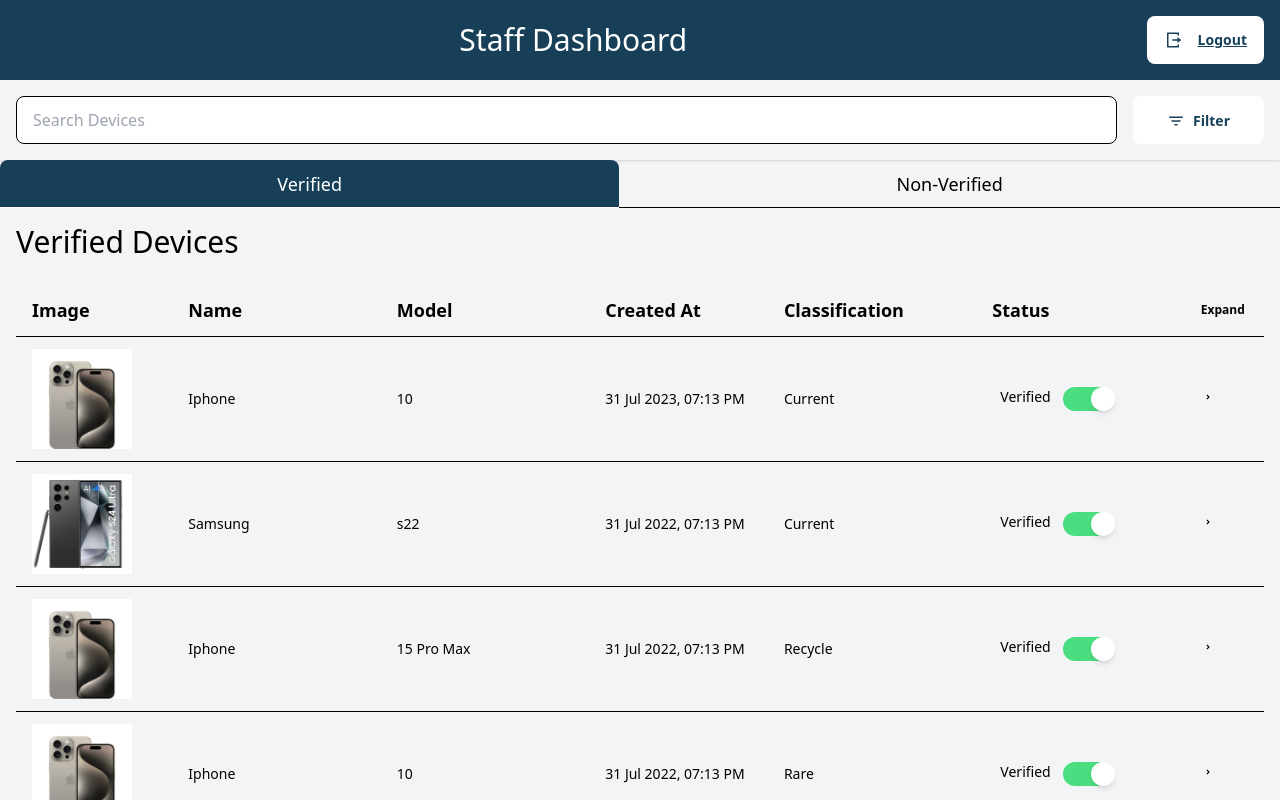
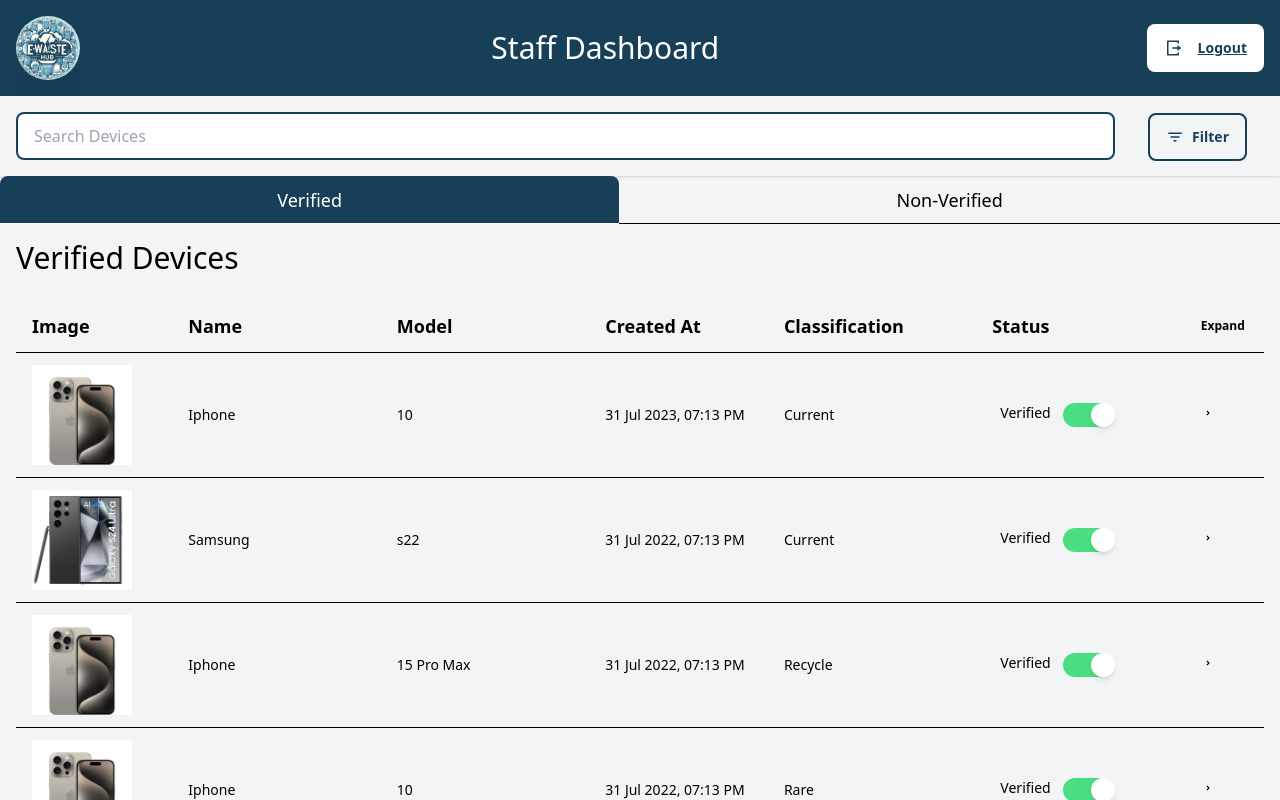
Before and after one commit to ranirp1/MSc_COM6103_Team-Software-Project-, a React (Create React App) app in the folder client/: page /staff in a window 1280 px wide. Built offline with nearby package versions, Linux system fonts and the light colour scheme.

Commit message:
Add logo to Staff Dashboard and update search input style

```diff
--- a/client/src/pages/staff/StaffPage.tsx
+++ b/client/src/pages/staff/StaffPage.tsx
@@ -611,6 +611,11 @@
       {/* Content area */}
       <div className="flex-1 flex flex-col overflow-hidden">
         <div className="flex justify-between items-center p-4 shadow bg-primary ">
+        <img
+            src={EWasteHubImage}
+            alt="E-Waste Hub Logo"
+            className=" w-16 h-16 rounded-full shadow-2xl  "
+          />
           <h3 className="text-white text-3xl font-medium flex-1 text-center">
             Staff Dashboard
           </h3>
@@ -629,13 +634,13 @@
             <input
               type="search"
               placeholder="Search Devices"
-              className="input input-bordered bg-white text-black w-full"
+              className="input input-bordered bg-white text-black w-full border-2 border-primary"
               value={searchQuery}
               onChange={handleSearchChange}
             />
           </form>
-          <div className="btn btn-link bg-white dropdown dropdown-end ml-4">
-            <label tabIndex={0} className="btn btn-ghost cursor-pointer">
+          <div className="btn btn-link dropdown dropdown-end ml-4">
+            <label tabIndex={0} className="btn btn-ghost cursor-pointer border-2 border-primary">
               <RiFilter3Line className="text-lg" /> Filter
             </label>
             <ul
```
